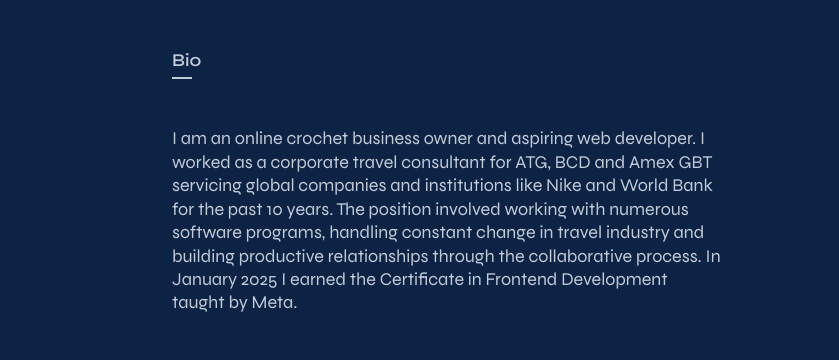
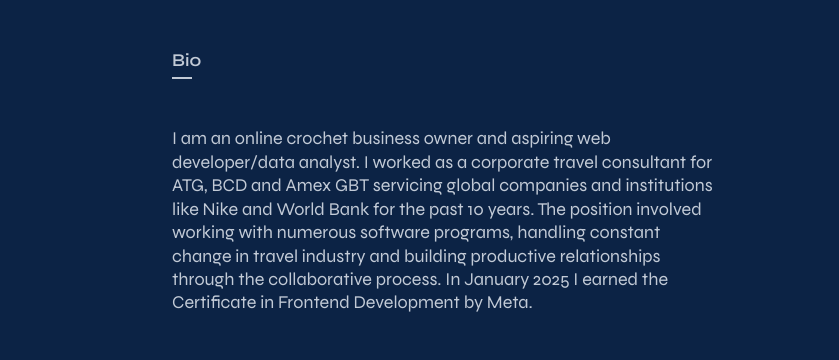
Before and after one commit to Raine040/RaineEimrePortfolio, a plain HTML site: page index.html in a window 1280 px wide. Shown: the part 2100-2460 px from the top of the page, 441-1280 px from the left. Drawn offline with nearby package versions, Linux system fonts and the light colour scheme; a web font is replaced by a local one.

Commit message:
Update index.html

```diff
--- a/index.html
+++ b/index.html
@@ -161,12 +161,12 @@
               <h3 class="info__title">Bio</h3>
               <p class="about__description">
                 I am an online crochet business owner and aspiring web
-                developer. I worked as a corporate travel consultant for ATG, BCD and
+                developer/data analyst. I worked as a corporate travel consultant for ATG, BCD and
                 Amex GBT servicing global companies and institutions like Nike
                 and World Bank for the past 10 years. The position involved
                 working with numerous software programs, handling constant
                 change in travel industry and building productive relationships
-                through the collaborative process. In January 2025 I earned the Certificate in Frontend Development taught by Meta.
+                through the collaborative process. In January 2025 I earned the Certificate in Frontend Development by Meta.
               </p>
               <a
                 href="./assets/pdf/RaineEimreResume2025.pdf"
```
